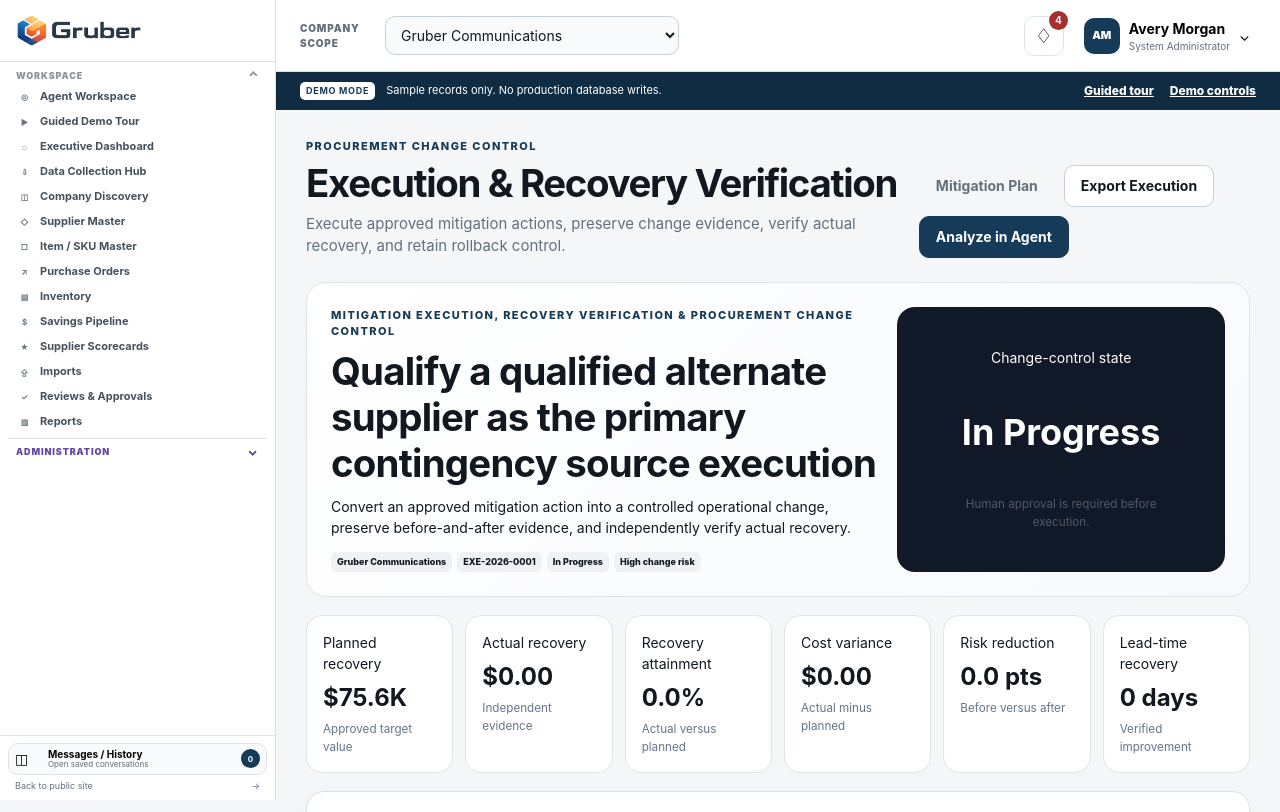
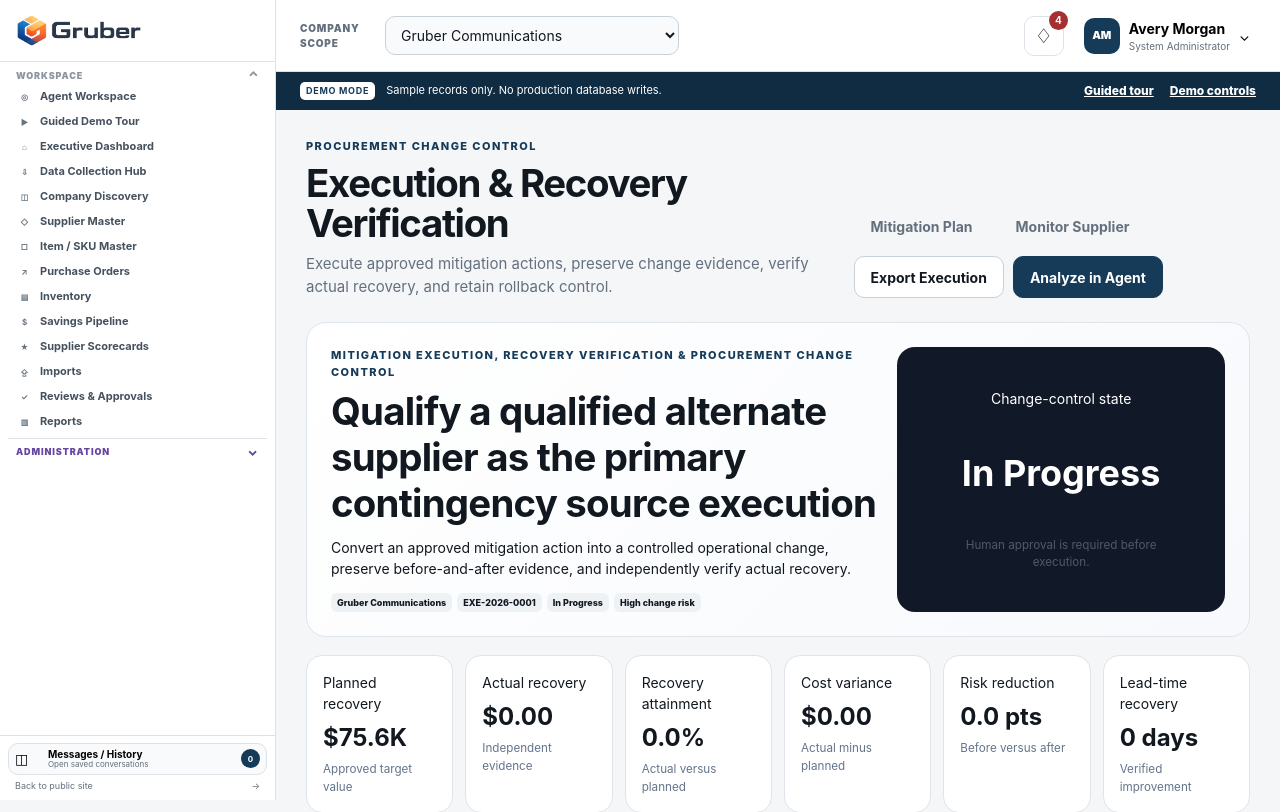
Before and after one commit to bigriversocial74/randomdashboard, a PHP site: page /app/executions.php in a window 1280 px wide. Shown: the top 812 px of the page. Run offline with PHP 8.4, Linux system fonts and the light colour scheme; the visitor is signed in with stand-in values (Sample User, id 1).

Commit message:
Link verified recovery to supplier monitoring

```diff
--- a/app/executions.php
+++ b/app/executions.php
@@ -23,6 +23,8 @@ if(query_string('export')==='csv'&&$selected)execution_export_csv($selected,$ver
 
 $agentPrompt='Review controlled procurement execution '.($selected['execution_number']??'blueprint').' for '.($plan['plan_number']??'the selected mitigation plan').'. Compare planned and actual recovery, implementation cost, risk reduction, lead-time improvement, inventory exposure, redirected purchase-order value, approval evidence, blockers, verification quality, and rollback readiness.';
 $headerActions='<a class="button ghost" href="'.h(app_url('mitigations.php'.($plan?'?id='.(int)$plan['id']:''))).'">Mitigation Plan</a>';
+$performanceSupplierId=(int)($action['supplier_id']??0)?:((int)($plan['supplier_id']??0));
+if($selected&&$performanceSupplierId>0)$headerActions.='<a class="button ghost" href="'.h(app_url('performance.php?execution_id='.(int)$selected['id'].'&supplier_id='.$performanceSupplierId)).'">Monitor Supplier</a>';
 if($selected&&can('reports.export'))$headerActions.='<a class="button secondary" href="'.h(app_url('executions.php?id='.(int)$selected['id'].'&export=csv')).'">Export Execution</a>';
 $headerActions.='<a class="button primary" href="'.h(app_url('agent.php?prompt='.rawurlencode($agentPrompt))).'">Analyze in Agent</a>';
 render_app_start('Execution & Recovery Verification','executions','Procurement change control','Execute approved mitigation actions, preserve change evidence, verify actual recovery, and retain rollback control.',$headerActions);
```
